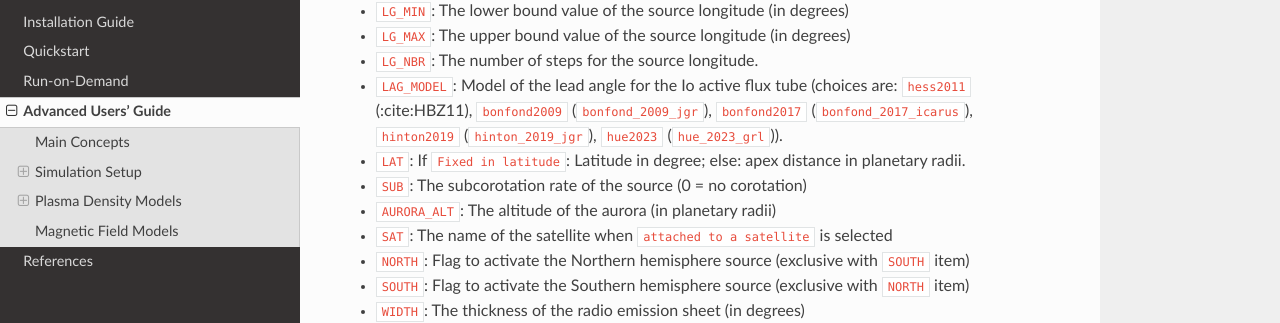
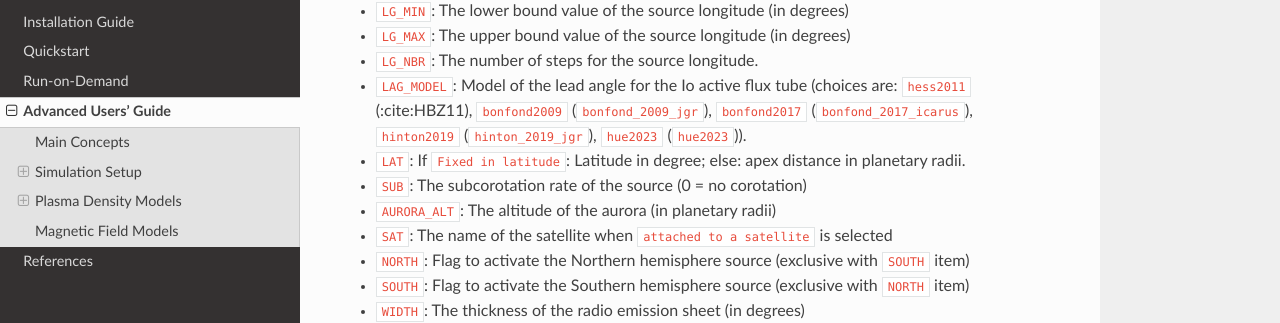
Before and after one commit to maserlib/ExPRES, a Sphinx documentation site: the page built from docs/usage/advanced.rst, in a window 1280 px wide and 900 px high, scrolled down 9943 px. Shown: the part 130-453 px from the top of the window. Built offline with Sphinx 7.4.7 and the Read the Docs theme 2.0.0, drawn with Linux system fonts in a browser that asks for light colours; cross-references to code outside the pages are shown as plain code.

Commit message:
Updating hue2023 citation

```diff
--- a/docs/usage/advanced.rst
+++ b/docs/usage/advanced.rst
@@ -473,7 +473,7 @@ Radio Source Configuration
 - ``LG_MIN``: The lower bound value of the source longitude (in degrees)
 - ``LG_MAX``: The upper bound value of the source longitude (in degrees)
 - ``LG_NBR``: The number of steps for the source longitude.
-- ``LAG_MODEL``: Model of the lead angle for the Io active flux tube (choices are: ``hess2011`` (:cite:HBZ11), ``bonfond2009`` (:cite:`bonfond_2009_jgr`), ``bonfond2017`` (:cite:`bonfond_2017_icarus`), ``hinton2019`` (:cite:`hinton_2019_jgr`), ``hue2023`` (:cite:`hue_2023_grl`)).
+- ``LAG_MODEL``: Model of the lead angle for the Io active flux tube (choices are: ``hess2011`` (:cite:HBZ11), ``bonfond2009`` (:cite:`bonfond_2009_jgr`), ``bonfond2017`` (:cite:`bonfond_2017_icarus`), ``hinton2019`` (:cite:`hinton_2019_jgr`), ``hue2023`` (:cite:`hue2023`)).
 - ``LAT``: If ``Fixed in latitude``: Latitude in degree; else: apex distance in planetary radii.
 - ``SUB``: The subcorotation rate of the source (0 = no corotation)
 - ``AURORA_ALT``: The altitude of the aurora (in planetary radii)
```
